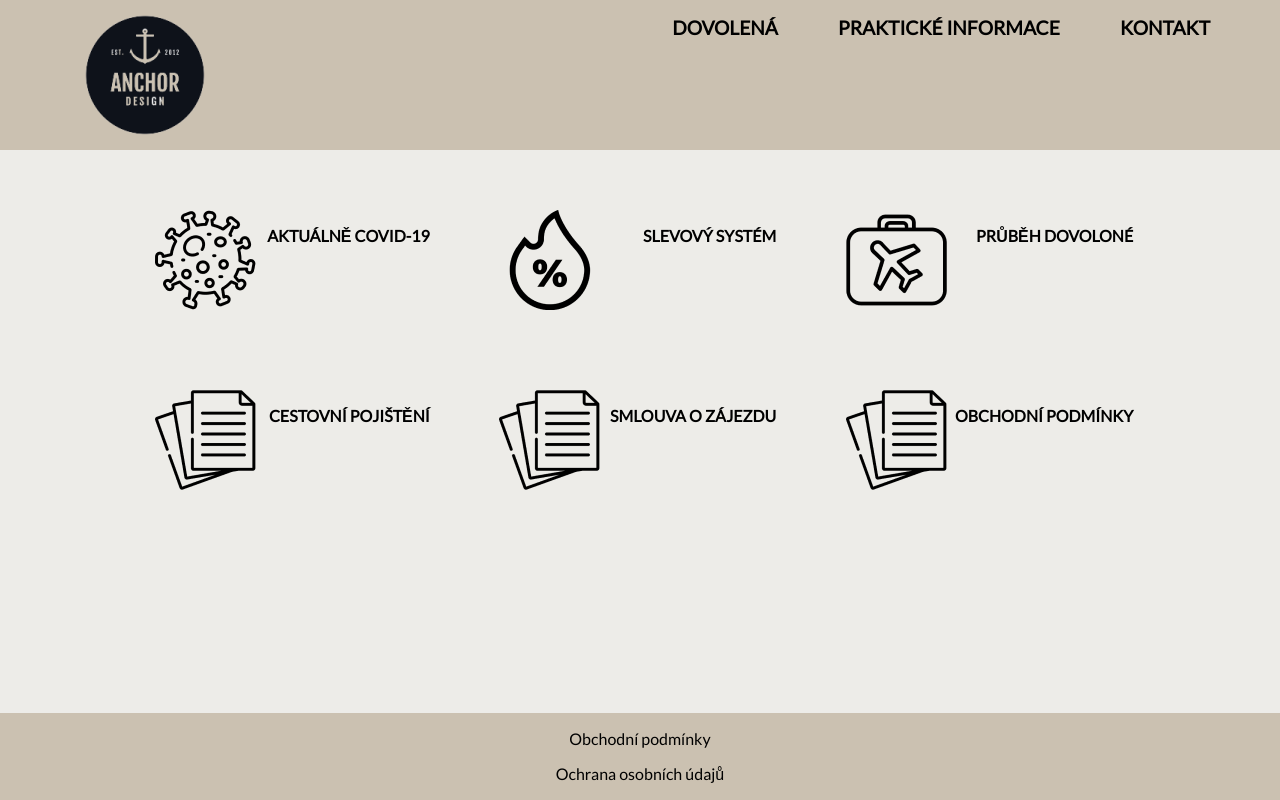
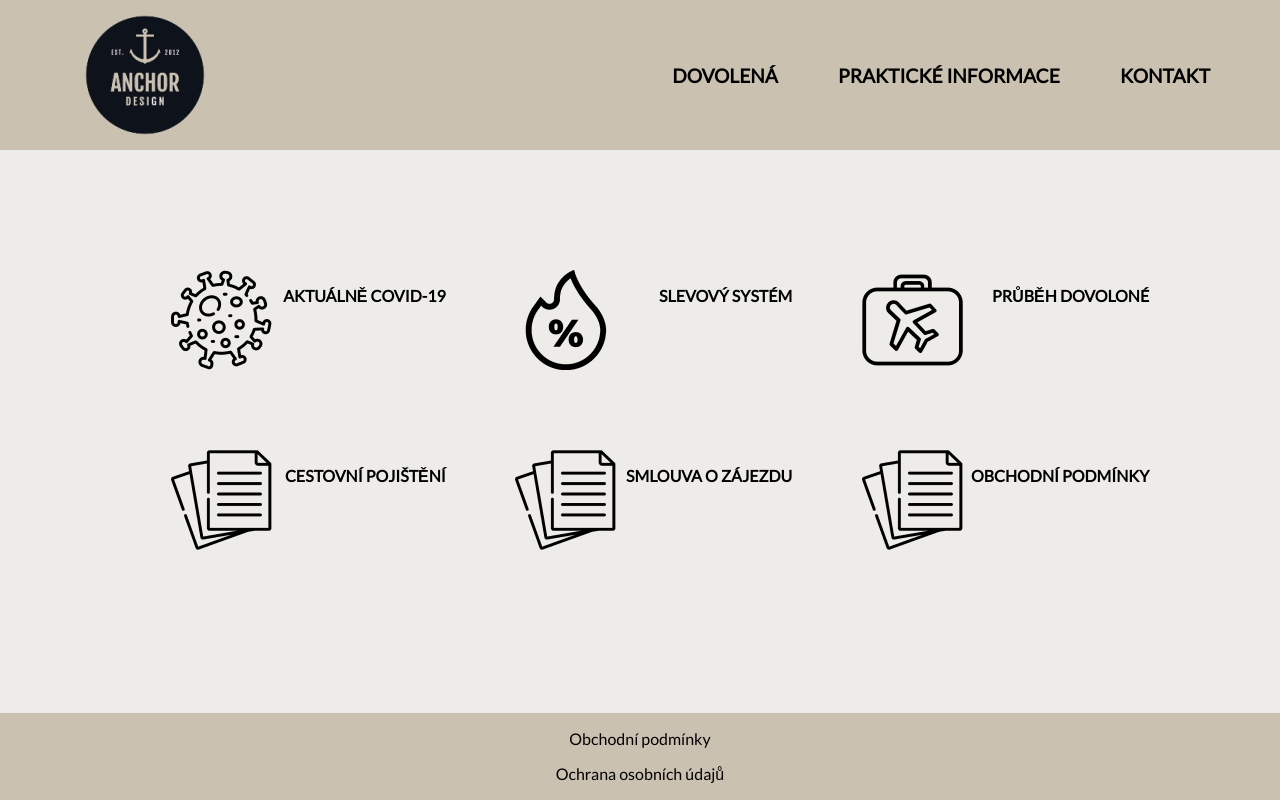
Before and after one commit to albertstepanek/wba-albert-stepanek-2K, a plain HTML site: page individual-work/figmaweb/index.html in a window 1280 px wide. Drawn offline with Linux system fonts and the light colour scheme.

Commit message:
lolololololol

```diff
--- a/individual-work/figmaweb/styles.scss
+++ b/individual-work/figmaweb/styles.scss
@@ -14,7 +14,7 @@
 
 .nav {
     display: flex;
-    align-content: center;
+    align-self: center;
     justify-content: center;
     gap: 60px;
     list-style-type: none;
@@ -36,7 +36,7 @@
     flex-direction: row;
     justify-content: center;
     width: 90%;
-    margin: 0 auto;
+    margin: 5rem;
 
 
 
```
Also changed, not shown: individual-work/figmaweb/styles.css, 1 other file.
